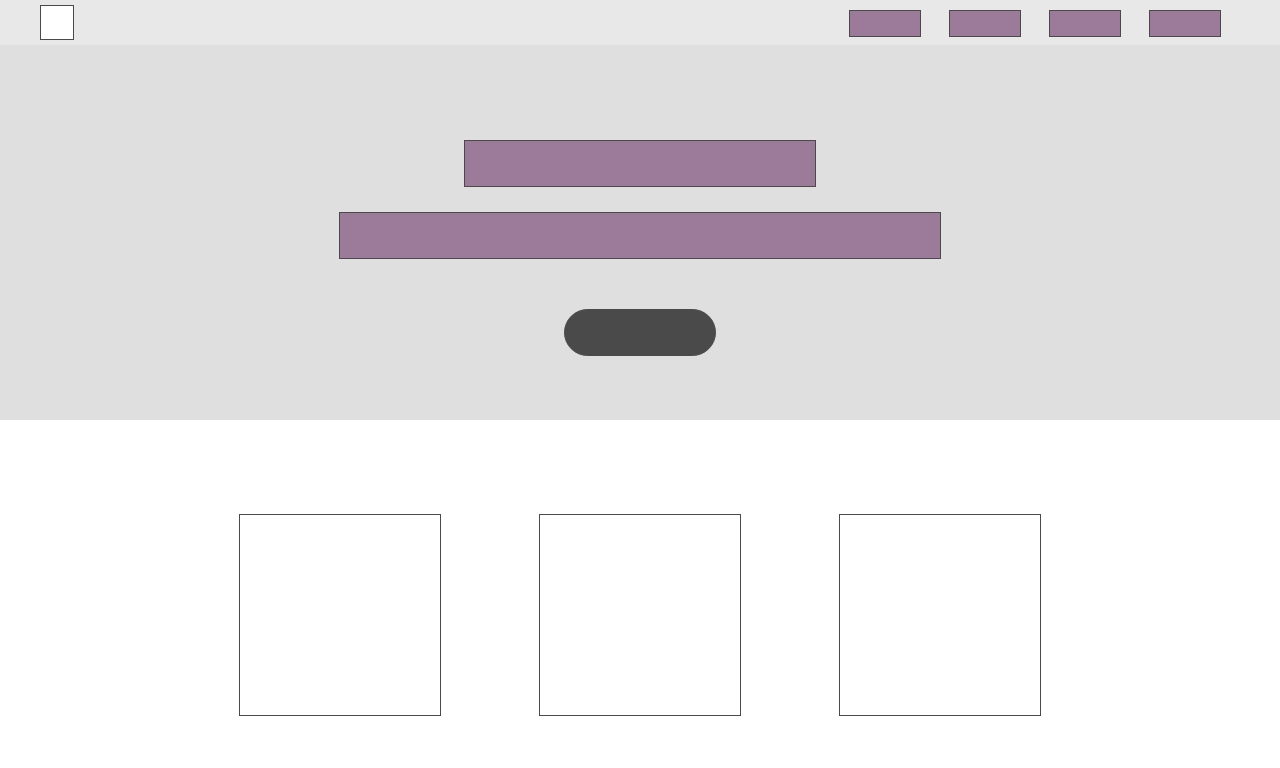
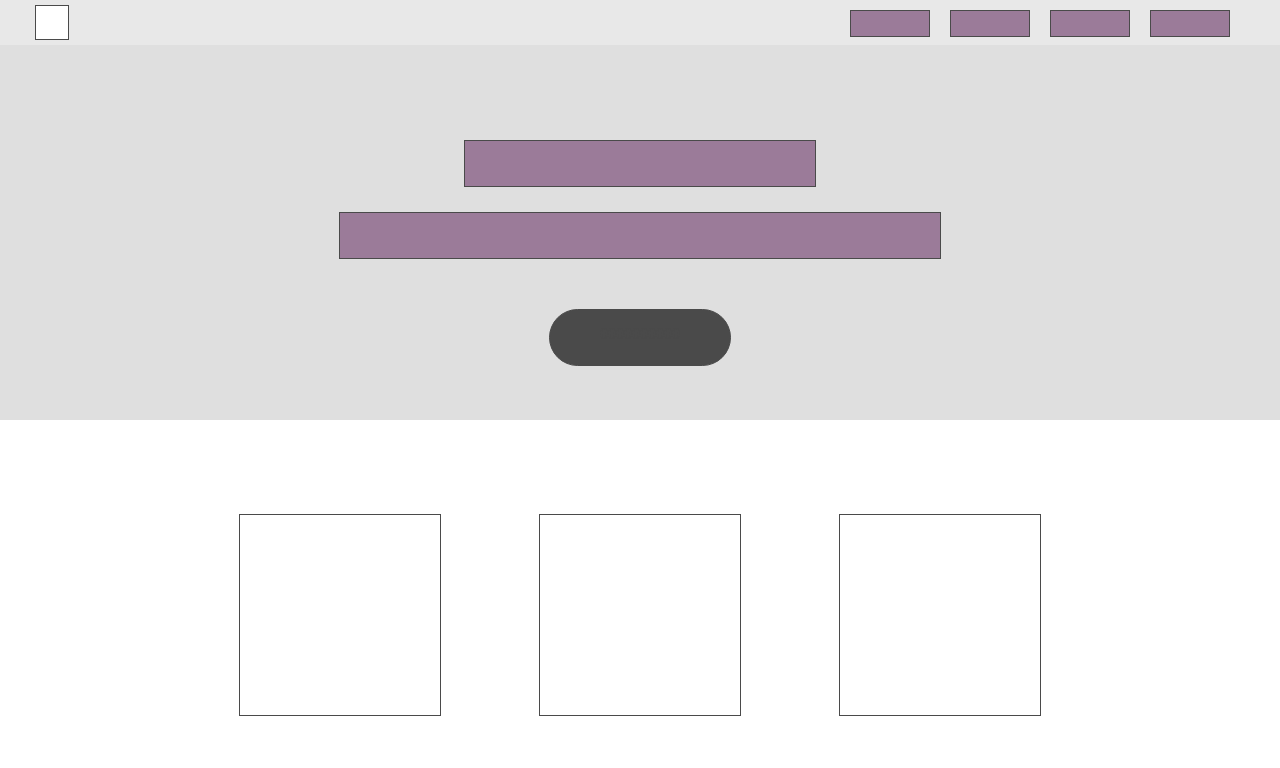
Before and after one commit to Ksvaldes/Distribucion_de_Elemetos, a plain HTML site: page index.html in a window 1280 px wide. Drawn offline with Linux system fonts and the light colour scheme.

Commit message:
Add files via upload

```diff
--- a/css/css.css
+++ b/css/css.css
@@ -2,26 +2,19 @@
     margin: 0;
     padding: 0;
     color: white;
+    text-align: center;
 }
 header{
     width: 100%;
     height: 45px;
-    padding: 5px 40px 0px 40px;
+    padding: 5px 35px 0px 35px;
     box-sizing: border-box;
     background-color:#E8E8E8;
 
     display: flex;
     flex-direction: row;
 }
-.caja_h{
-    width: 1920px;
-    margin: 5px 15px 5px 15px;
-    display: flex;
-    flex-direction: row;
-    justify-content: flex-end;
-
-}
-.caja_blanca{
+.CajaPrincipal{
     background-color: white;
     width: 35px;
     height: 35px;
@@ -33,34 +26,38 @@ header{
     margin-bottom: 15px;
     box-sizing: border-box;
 }
+.CajaSecundaria{
+    width: 1920px;
+    margin: 5px 15px 5px 15px;
+    display: flex;
+    flex-direction: row;
+    justify-content: flex-end;
+
+}
 .botones_menu{
+
     color: black;
     text-decoration: none;
     padding-left: 20px;
-
-
-
 }
-.nav{
+.RectangulosMorados{
 
     list-style: none;
-    width: 100px;
+    width: 400px;
     display: flex;
     flex-direction: row;
     justify-content: space-around;
-
-
 }
 li{
+
     background-color: #9B7B99;
-    width: 70px;
+    width: 80px;
     height: 25px;
     margin-left: 20px;
     margin-bottom: 10px;
-     border: 1px #4A4A4A solid;
-
+    border: 1px #4A4A4A solid;
 }
-.morada{
+.ConColor{
     width:auto;
     height:280px;
     margin: auto;
@@ -68,7 +65,37 @@ li{
     padding-top: 95px;
 
 }
-.blnca{
+.CuadroSmall, .CuadroLarge{
+    width: 350px;
+    height: 45px;
+    border: 1px #4A4A4A solid;
+    background-color:#9B7B99;
+    margin: auto;
+
+
+}
+.CuadroLarge{
+    margin-top: 25px;
+    width: 600px;
+}
+.CuadroOscuro{
+
+    padding: 15px;
+    width: 150px;
+    height: 25px;
+    border: 1px #4A4A4A solid;
+    margin: auto;
+
+    background-color:#4A4A4A;
+    border-radius: 40px;
+    margin-top: 50px;
+
+}
+a{
+    color: #4A4A4A;
+    text-decoration: none;
+}
+.SinColor{
     width:900px;
     height:300px;
     margin: auto;
@@ -78,29 +105,7 @@ li{
     margin-bottom: 45px;
 
 }
-.cuadros_morado_1, .cuadros_morado_2{
-    width: 350px;
-    height: 45px;
-    border: 1px #4A4A4A solid;
-    background-color:#9B7B99;
-    margin: auto;
-
-
-}
-.cuadros_morado_2{
-    margin-top: 25px;
-    width: 600px;
-}
-.cuadros_3{
-    width: 150px;
-    height: 45px;
-    border: 1px #4A4A4A solid;
-    background-color:#4A4A4A;
-    margin: auto;
-    border-radius: 40px;
-    margin-top: 50px;
-}
-.cuadro{
+.Marco{
     width: 200px;
     height: 200px;
     border: 1px #4A4A4A solid;
--- a/index.html
+++ b/index.html
@@ -4,45 +4,39 @@
 
 <head>
     <link rel="stylesheet" href="css/css.css">
-    <title>Distribucion de Elementos</title>
+    <title>Ejercicio Distribucion de Elementos</title>
 </head>
 <body>
     <header>
-    <div class="caja_blanca">
-        <p>texto</p>
+    <div class="CajaPrincipal">
+        <p>0000</p>
     </div>
-    <div class="caja_h">
-          <ul class="nav">
+    <div class="CajaSecundaria">
+          <ul class="RectangulosMorados">
               <li>
                   <a  class="botones_menu" href="index.html"></a>
               </li>
-            </ul>
-        <ul class="nav">
               <li>
                   <a  class="botones_menu" href="index.html"></a>
               </li>
-            </ul>
-        <ul class="nav">
               <li>
                   <a  class="botones_menu" href="index.html"></a>
               </li>
-            </ul>
-        <ul class="nav">
               <li>
                   <a  class="botones_menu" href="index.html"></a>
               </li>
-        </ul>
+           </ul>
         </div>
       </header>
- <section  class="morada">
-     <div class="cuadros_morado_1"></div>
-     <div class="cuadros_morado_2"></div>
-     <div class="cuadros_3"></div>
+ <section  class="ConColor">
+     <div class="CuadroSmall"></div>
+     <div class="CuadroLarge"></div>
+     <div class="CuadroOscuro"><a href="index.html">0000000000</a></div>
  </section>
- <section  class="blnca">
-     <div class="cuadro">89</div>
-     <div class="cuadro">89</div>
-     <div class="cuadro">89</div>
+ <section  class="SinColor">
+     <div class="Marco">89</div>
+     <div class="Marco">89</div>
+     <div class="Marco">89</div>
  </section>
 </body>
 </html>
```
